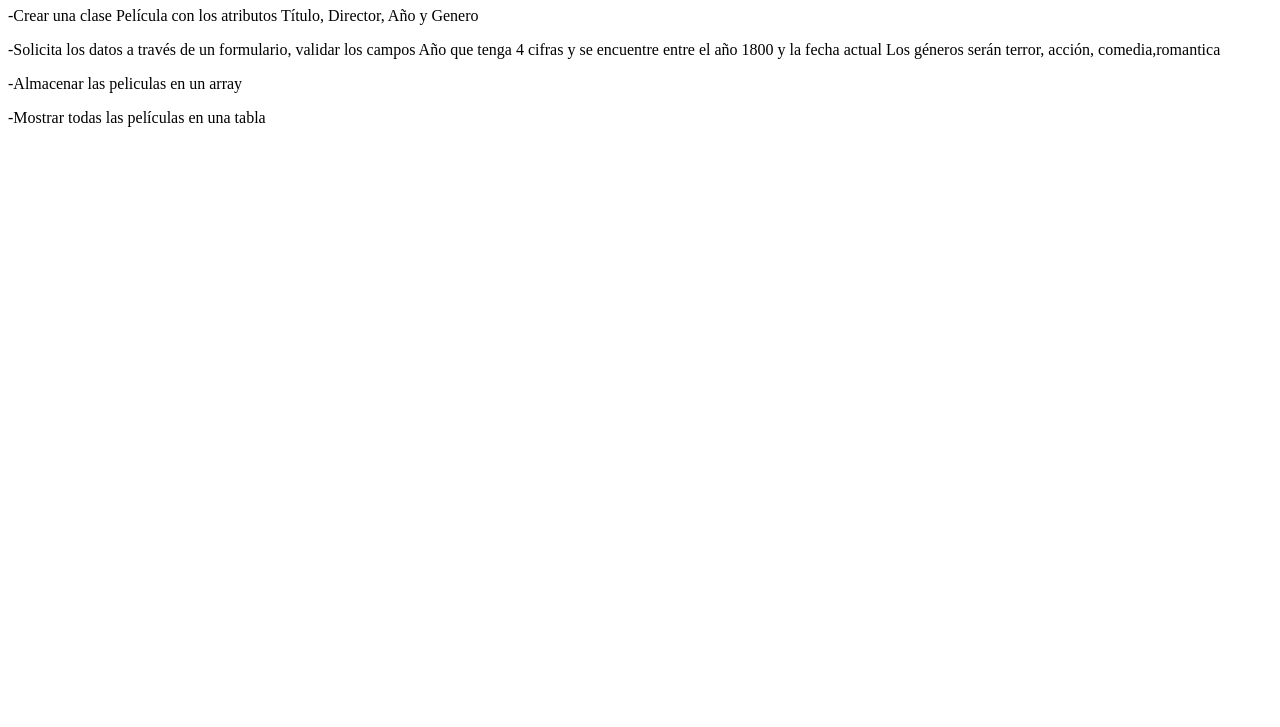
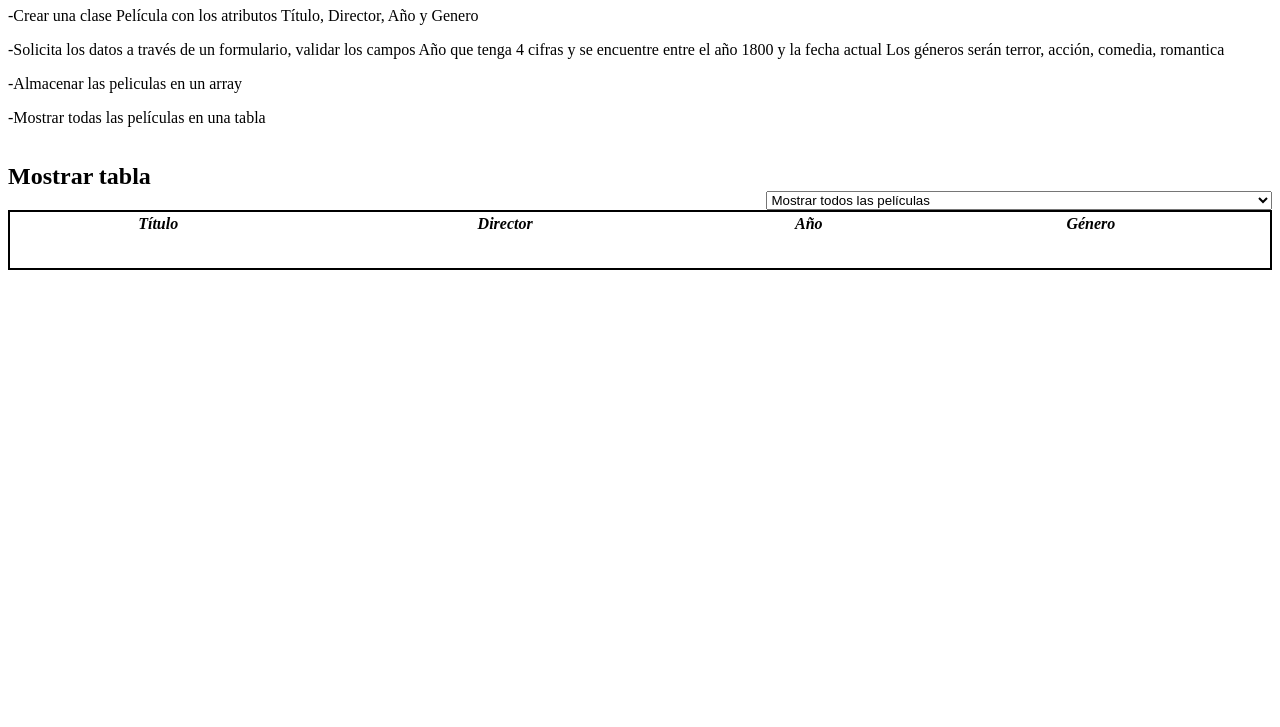
Before and after one commit to navarrorafa/pratica-expression-form, a plain HTML site: page index.html in a window 1280 px wide. Shown: the part 73-800 px from the top of the page. Drawn offline with Linux system fonts and the light colour scheme.

Commit message:
html tabla hecha

```diff
--- a/css/main.css
+++ b/css/main.css
@@ -0,0 +1,28 @@
+#boxTabla {
+   border: 2px solid black;
+   width: 100%;
+
+}
+
+.tabla {
+    display: flex;
+    flex-wrap: wrap;
+    justify-content: space-between;
+    align-items: flex-end;
+}
+
+.tabla select {
+    width: 40%;
+
+}
+
+
+
+#cabezaTabla {
+font-weight: bold;
+font-style: italic;
+}
+
+#itemsTabla {
+font-style: normal;
+}
--- a/index.html
+++ b/index.html
@@ -4,36 +4,97 @@
 <head>
     <meta charset="UTF-8">
     <meta name="viewport" content="width=device-width, initial-scale=1.0">
-    <title>Practica Expression Formulario</title>
+    <link rel="stylesheet" href="css/main.css">
+    <title>Práctica Expresión Formulario</title>
 </head>
 
 <body>
 
     <header>
-        <h1>PRATICA DE EXPRESION Y FORM</h1>
+        <h1>PRÁCTICA DE EXPRESIÓN Y FORM</h1>
     </header>
 
     <main>
 
         <p>-Crear una clase Película con los atributos Título, Director, Año y Genero</p>
-           <p> -Solicita los datos a través de un formulario, validar los campos Año que tenga 4 cifras y se encuentre entre el año 1800 y la fecha actual Los géneros serán terror, acción, comedia,romantica</p>
-            <p>-Almacenar las peliculas en un array</p>
-            <p>-Mostrar todas las películas en una tabla</p>
+        <p> -Solicita los datos a través de un formulario, validar los campos Año que tenga 4 cifras y se encuentre
+            entre el año 1800 y la fecha actual Los géneros serán terror, acción, comedia, romantica</p>
+        <p>-Almacenar las peliculas en un array</p>
+        <p>-Mostrar todas las películas en una tabla</p>
 
         <section id="formulario" class="formulario">
 
         </section>
 
-        <section id="tabla" class="tabla"></section>
+        <section id="tabla" class="tabla">
+            <h2>Mostrar tabla</h2>
+
+            <select name="mostrarGenero" id="mostrarGenero">
+                <option value="mostrarGenero">Mostrar todos las películas</option>
+            </select>
+
+            <table id="boxTabla">
+                <tr id="cabezaTabla">
+                    <th>Título</th>
+                    <th>Director</th>
+                    <th>Año</th>
+                    <th>Género</th>
+                </tr>
+                <tr id="itemsTabla">
+                    <th id="titulo"></th>
+                    <th id="director"></th>
+                    <th id="año"></th>
+                    <th id="genero"></th>
+                </tr>
+                <tr id="itemsTabla">
+                    <th id="titulo"></th>
+                    <th id="director"></th>
+                    <th id="año"></th>
+                    <th id="genero"></th>
+                </tr>
+                <tr id="itemsTabla">
+                    <th id="titulo"></th>
+                    <th id="director"></th>
+                    <th id="año"></th>
+                    <th id="genero"></th>
+                </tr>
+                <tr id="itemsTabla">
+                    <th id="titulo"></th>
+                    <th id="director"></th>
+                    <th id="año"></th>
+                    <th id="genero"></th>
+                </tr>
+                <tr id="itemsTabla">
+                    <th id="titulo"></th>
+                    <th id="director"></th>
+                    <th id="año"></th>
+                    <th id="genero"></th>
+                </tr>
+                <tr id="itemsTabla">
+                    <th id="titulo"></th>
+                    <th id="director"></th>
+                    <th id="año"></th>
+                    <th id="genero"></th>
+                </tr>
+                <tr id="itemsTabla">
+                    <th id="titulo"></th>
+                    <th id="director"></th>
+                    <th id="año"></th>
+                    <th id="genero"></th>
+                </tr>
+                <tr id="itemsTabla">
+                    <th id="titulo"></th>
+                    <th id="director"></th>
+                    <th id="año"></th>
+                    <th id="genero"></th>
+                </tr>
+
+            </table>
+        </section>
 
     </main>
 
-    <footer>
-
-    </footer>
-
-
-
+    <footer></footer>
 
     <script src="js/main.js"></script>
 </body>
```
